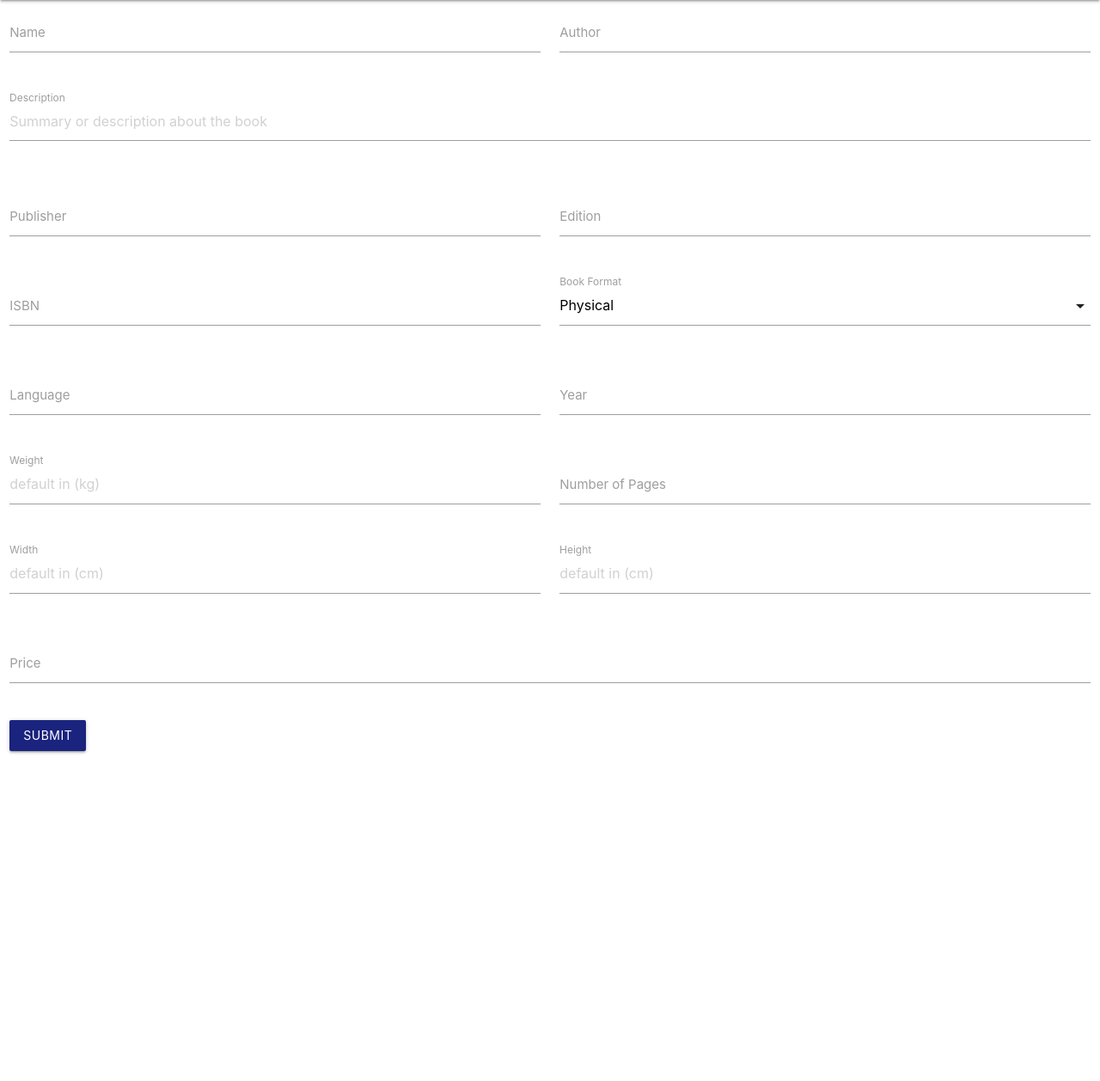
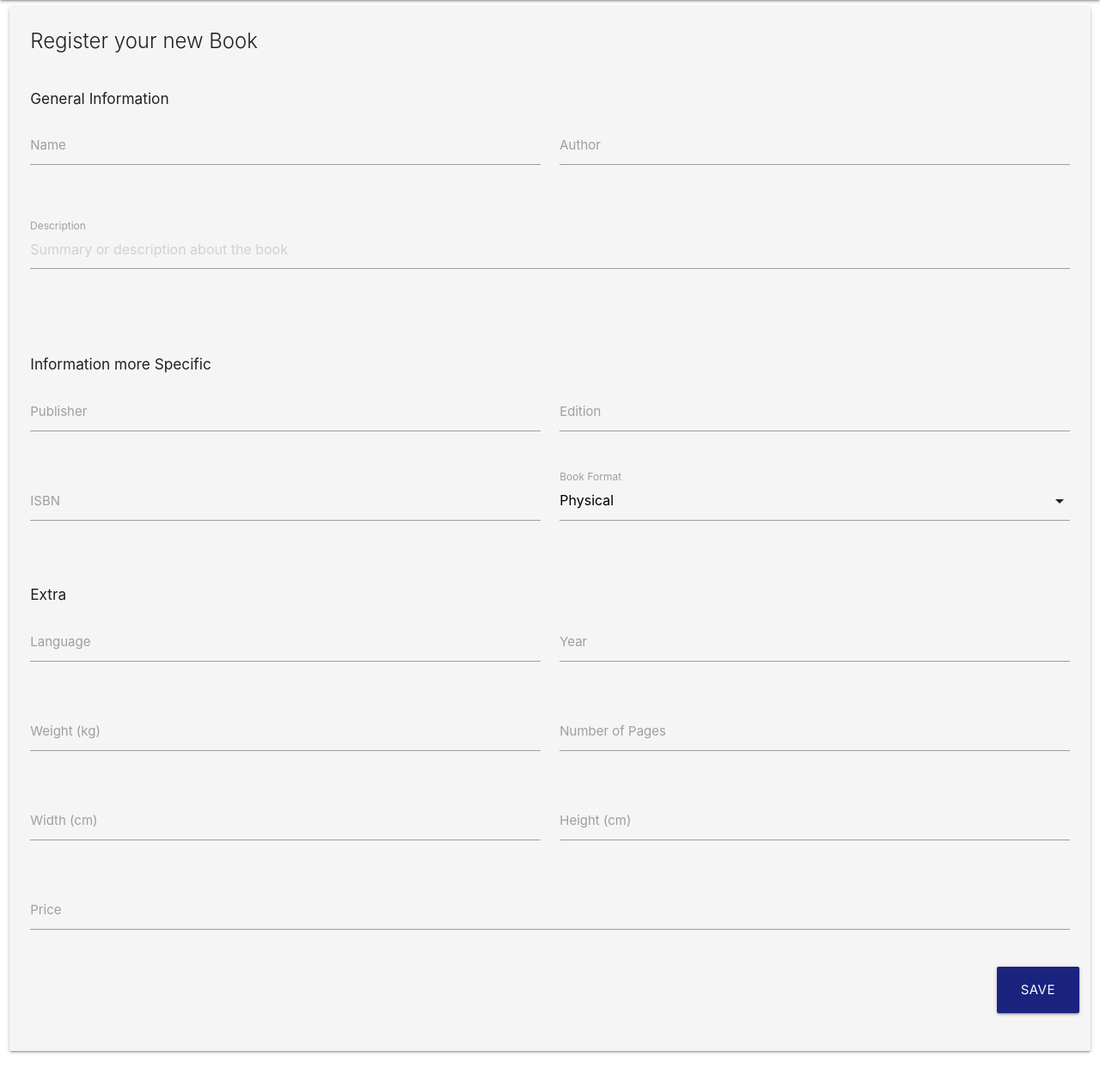
Before and after one commit to Cledersonbc/pybookstore, a Python web app: template templates/newbook.html in a window 1280 px wide. Shown: the part 64-1322 px from the top of the page at 86% size. Before the commit the page ends 941 px from the top, so only its background shows below. Run offline with Jinja, Linux system fonts and the light colour scheme; the template is opened without the code that fills it, so the values that code supplies are empty.

Commit message:
Added style into 'new book form'

```diff
--- a/config/api/swagger.yml
+++ b/config/api/swagger.yml
@@ -25,6 +25,8 @@ paths:
             type: array
             items:
               properties:
+                id:
+                  type: integer
                 name:
                   type: string
                 price:
@@ -73,6 +75,8 @@ paths:
           description: OK
           schema:
             properties:
+              id:
+                type: integer
               name:
                 type: string
               price:
--- a/example/books.json
+++ b/example/books.json
@@ -1,4 +1,5 @@
 {
+  "id": 1,
   "name": "Homo Deus",
   "price": 47.90,
   "height": 23.00,
--- a/templates/newbook.html
+++ b/templates/newbook.html
@@ -1,26 +1,39 @@
 {% extends 'base.html' %}
+{% block title %}Pybookstore - New book{% endblock %}
 {% block content %}
 <div class="row">
-  <form class="col s12" method="POST">
 
+  <div class="col s12 m12">
+    <div class="card grey lighten-4">
+      <div class="card-content">
+        <span class="card-title">Register your new Book</span>
+
+		<br>
+		<form method="POST">
+		  <h6>General Information</h6>
 		  <div class="row">
 			<div class="input-field col s6">
-        <input id="name" name="name" type="text" class="validate">
+			  <input id="name" name="name" type="text" class="validate" required>
 			  <label for="name">Name</label>
+			  <span class="helper-text" data-error="Name of the book are required" data-success="OK"></span>
 			</div>
 			<div class="input-field col s6">
-        <input  id="author" name="author" type="text" class="validate">
+			  <input  id="author" name="author" type="text" class="validate" required>
 			  <label for="author">Author</label>
+			  <span class="helper-text" data-error="Name of the author are required" data-success="OK"></span>
 			</div>
 		  </div>
 
 		  <div class="row">
 			<div class="input-field col s12">
-        <textarea id="description" placeholder="Summary or description about the book" class="materialize-textarea"></textarea>
+			  <textarea id="description" placeholder="Summary or description about the book" class="materialize-textarea" class="validate" required></textarea>
 			  <label for="description">Description</label>
+			  <span class="helper-text" data-error="Description or summary of the book are required" data-success="OK"></span>
 			</div>
 		  </div>
 
+		  <br>
+		  <h6>Information more Specific</h6>
 		  <div class="row">
 			<div class="input-field col s6">
 			  <input id="publisher" name="publisher" type="text" class="validate">
@@ -48,6 +61,8 @@
 			</div>
 		  </div>
 
+		  <br>
+		  <h6>Extra</h6>
 		  <div class="row">
 			<div class="input-field col s6">
 			  <input id="language" name="language" type="text" class="validate">
@@ -61,8 +76,8 @@
 
 		  <div class="row">
 			<div class="input-field col s6">
-		<input id="weight" name="weight" min="0" max="1000" placeholder="default in (kg)" type="number" class="validate">
-		<label for="weight">Weight</label>
+			  <input id="weight" name="weight" min="0" max="1000" type="number" class="validate">
+			  <label for="weight">Weight (kg)</label>
 			</div>
 			<div class="input-field col s6">
 			  <input id="page" name="page" type="text" class="validate">
@@ -72,12 +87,12 @@
 
 		  <div class="row">
 			<div class="input-field col s6">
-		<input id="width" name="width" min="0" max="1000" placeholder="default in (cm)" type="number" class="validate">
-		<label for="width">Width</label>
+			  <input id="width" name="width" min="0" max="1000" type="number" class="validate">
+			  <label for="width">Width (cm)</label>
 			</div>
 			<div class="input-field col s6">
-		<input id="height" name="height" min="0" max="1000" placeholder="default in (cm)" type="number" class="validate">
-		<label for="height">Height</label>
+			  <input id="height" name="height" min="0" max="1000" type="number" class="validate">
+			  <label for="height">Height (cm)</label>
 			</div>
 		  </div>
 
@@ -88,9 +103,13 @@
 			</div>
 		  </div>
 
-	<button class="waves-effect waves-light btn indigo darken-4">Submit</button>
-
+		  <div class="row">
+			<button class="waves-effect waves-light btn btn-large indigo darken-4 right">Save</button>
+		  </div>
 		</form>
+	  </div>
+    </div>
+  </div>
 </div>
 {% endblock %}
 
```
Lines whose indentation alone changed are shown as unchanged.
